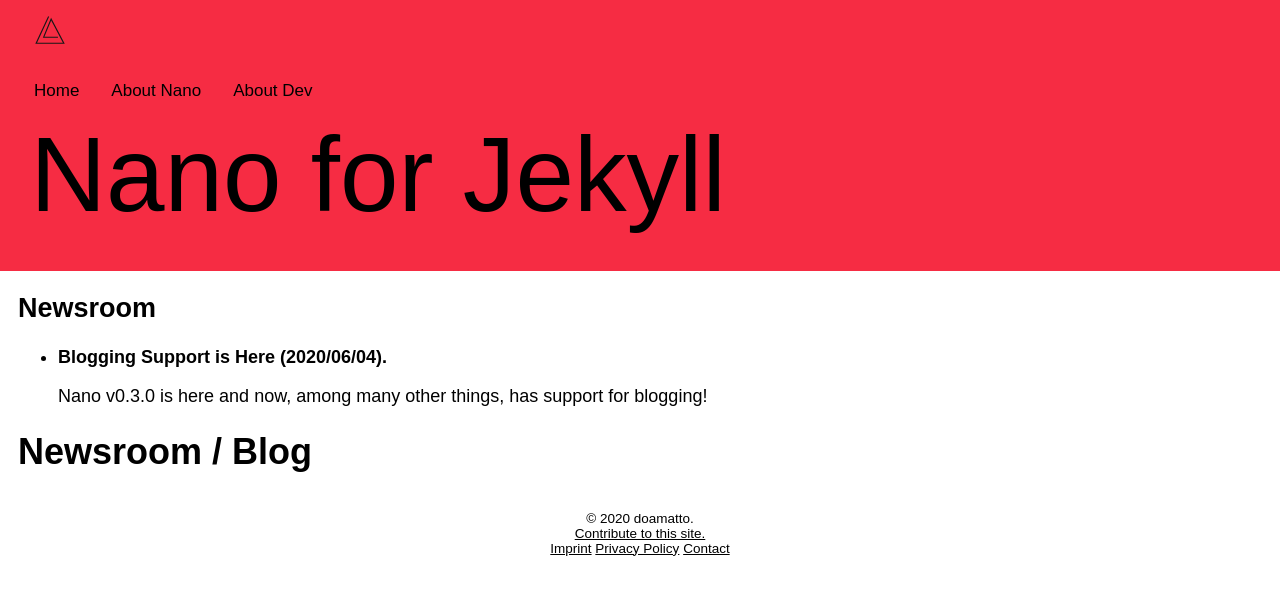
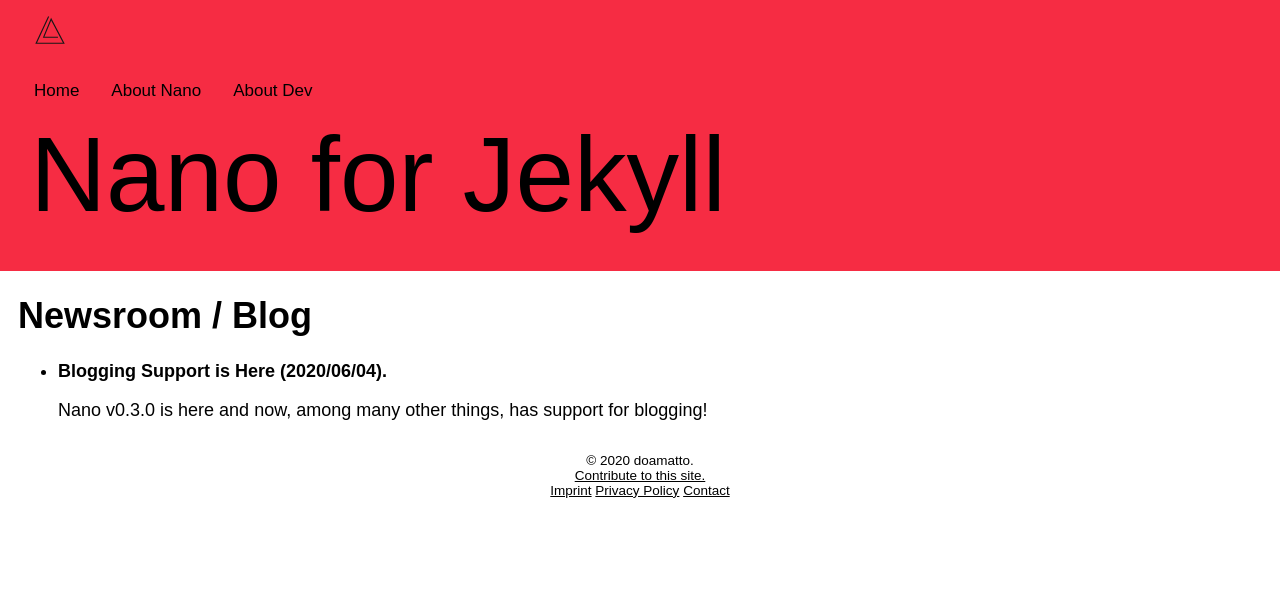
Before and after one commit to fossabot/nano, a Jekyll site: the page built from newsroom.md, in a window 1280 px wide. Shown: the top 595 px of the page. Built offline with Jekyll 4.4.1, drawn with Linux system fonts in a browser that asks for light colours.

Commit message:
Fixed missing header and placement on newsroom layout

```diff
--- a/_layouts/newsroom.html
+++ b/_layouts/newsroom.html
@@ -5,15 +5,17 @@ layout: default
 {% include site-header.html %}
 
 <div class="container">
-    <h2>Newsroom</h2>
+  {{ content }}
   <ul>
     {% for post in site.posts %}
       <li>
-              <p><a class="news-text" href="{{ post.url }}"><b>{{ post.title }} ({{ post.dateS }}).</b></a> {{ post.excerpt }}</p>
+        <p>
+          <a class="news-text" href="{{ post.url }}"><b>{{ post.title }} ({{ post.dateS }}).</b></a>
+          {{ post.excerpt }}
+        </p>
       </li>
     {% endfor %}
   </ul>
-    {{ content }}
 </div>
 
 {% include site-footer.html %}
```
Lines whose indentation alone changed are shown as unchanged.
